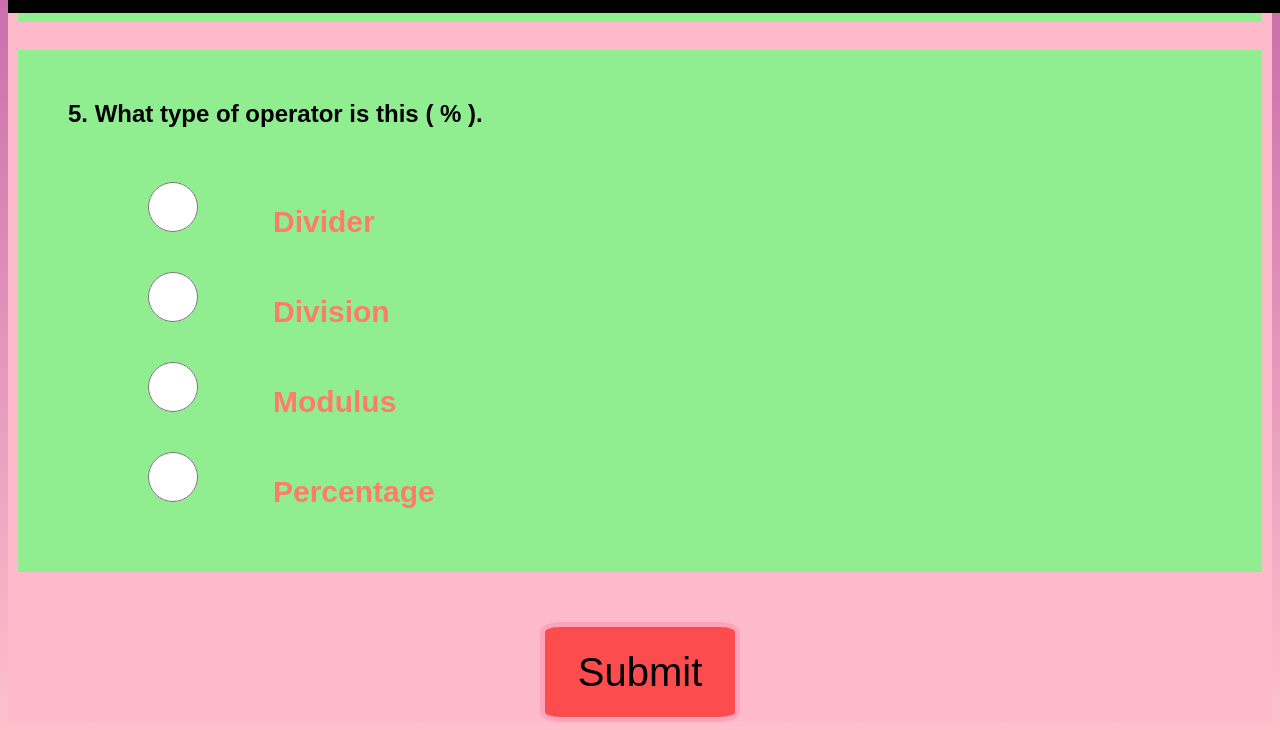
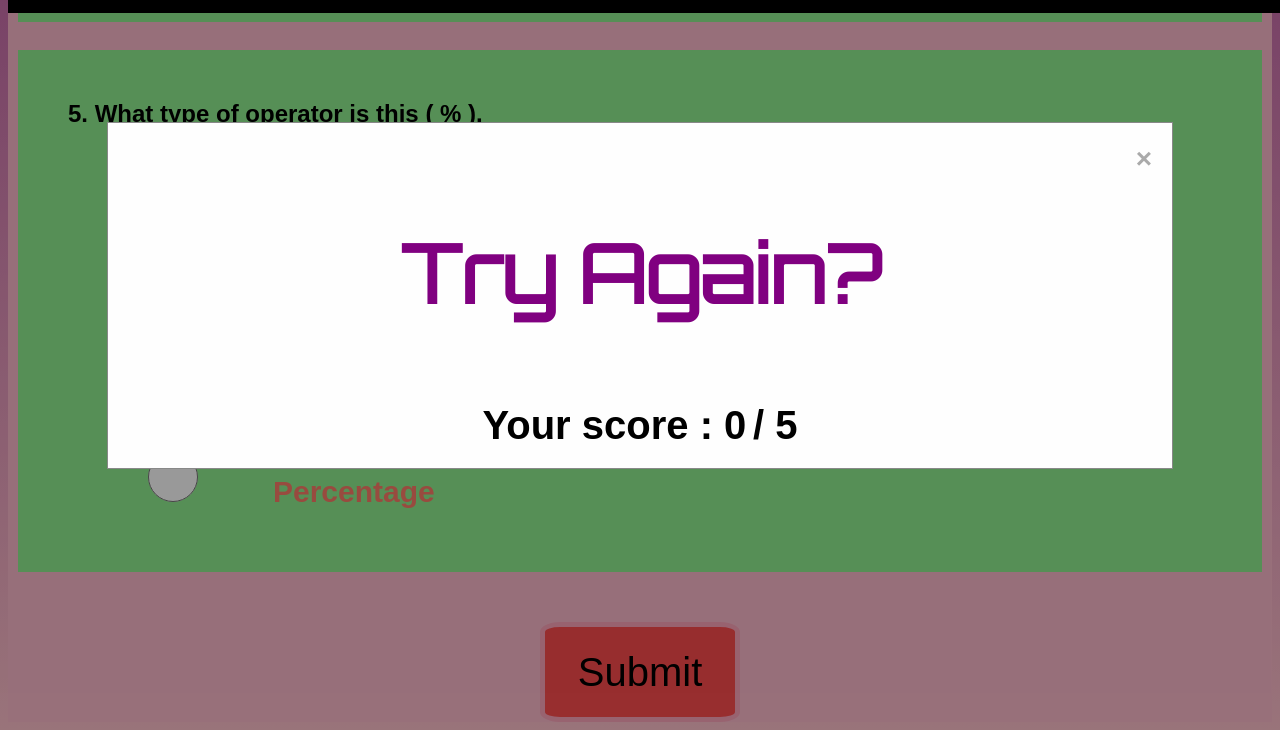
Before and after one commit to Castella1313/PYCHAMP, a plain HTML site: page quiz.html in a window 1280 px wide. Both pictures are taken after a click on the button "Submit". Shown: the part 2736-3466 px from the top of the page. Drawn offline with nearby package versions, Linux system fonts and the light colour scheme; a web font is replaced by a local one.

```diff
--- a/project.css
+++ b/project.css
@@ -398,3 +398,41 @@ input:focus{
 	box-shadow:4px 4px 4px 4px blue;
 
 }
+
+/* The Modal (background) */
+.modal {
+	display: none; /* Hidden by default */
+	position: fixed; /* Stay in place */
+	z-index: 1; /* Sit on top */
+	left: 0;
+	top: 0;
+	width: 100%; /* Full width */
+	height: 100%; /* Full height */
+	overflow: auto; /* Enable scroll if needed */
+	background-color: rgb(0,0,0); /* Fallback color */
+	background-color: rgba(0,0,0,0.4); /* Black w/ opacity */
+}
+
+/* Modal Content/Box */
+.modal-content {
+	background-color: #fefefe;
+	margin: 15% auto; /* 15% from the top and centered */
+	padding: 20px;
+	border: 1px solid #888;
+	width: 80%; /* Could be more or less, depending on screen size */
+}
+
+/* The Close Button */
+.close {
+	color: #aaa;
+	float: right;
+	font-size: 28px;
+	font-weight: bold;
+}
+
+.close:hover,
+.close:focus {
+	color: black;
+	text-decoration: none;
+	cursor: pointer;
+}
--- a/project.js
+++ b/project.js
@@ -9,8 +9,6 @@ function func(x){
 	}
 
 }
-function myresult(){
-	window.alert("Your score is " + sum);}
 
 
 
@@ -44,3 +42,41 @@ function myresult(){
 		},
 		10000
 	)
+
+// Get the modal
+var modal = document.getElementById("myModal");
+
+// Get the button that opens the modal
+var btn = document.getElementById("myBtn");
+
+// Get the <span> element that closes the modal
+var span = document.getElementsByClassName("close")[0];
+
+// When the user clicks on the button, open the modal
+btn.onclick = function() {
+  $("#score").html(sum);
+  if (sum >= 5){
+	$("#remark").html("Outstanding");
+  } else if (sum >= 3){
+	$("#remark").html("Well done");
+  }
+  else if (sum >= 1){
+	$("#remark").html("Good effort");
+  }
+  else if (sum == 0){
+	$("#remark").html("Try Again?");
+  }
+  modal.style.display = "block";
+}
+
+// When the user clicks on <span> (x), close the modal
+span.onclick = function() {
+  modal.style.display = "none";
+}
+
+// When the user clicks anywhere outside of the modal, close it
+window.onclick = function(event) {
+  if (event.target == modal) {
+    modal.style.display = "none";
+  }
+}
--- a/quiz.html
+++ b/quiz.html
@@ -87,6 +87,12 @@ button:hover{
 	margin-left:100px;
 margin-top:40px;
 }
+.subheader{
+	color:black;
+	font-weight:bold;
+	font-size:40px;
+
+}
 	</style>
 	</head>
 	<body>
@@ -160,8 +166,23 @@ margin-top:40px;
 					<input type="radio" onclick = "	func(this.value)" value = "incorrect">Percentage<br>
 			</div>
 
-				<center><button type = "button" onclick = "myresult()">Submit</button></center>
+				<center><button type = "button" id="myBtn" >Submit</button></center>
 
+		<!-- The Modal -->
+		<div id="myModal" class="modal">
+
+			<!-- Modal content -->
+			<div class="modal-content">
+			<span class="close">&times;</span>
+				<p class="title" id="remark">Outstanding</p>
+				<div style="text-align: center;">
+					<p class="subheader" style="display: inline">Your score : </p>
+					<p class="subheader" style="display: inline" id="score"></p>
+					<p class="subheader" style="display: inline" > / 5</p>
+				</div>
+			</div>
+
+		</div>
 
 </div>
 <script src="https://ajax.googleapis.com/ajax/libs/jquery/3.2.1/jquery.min.js"></script>
```
